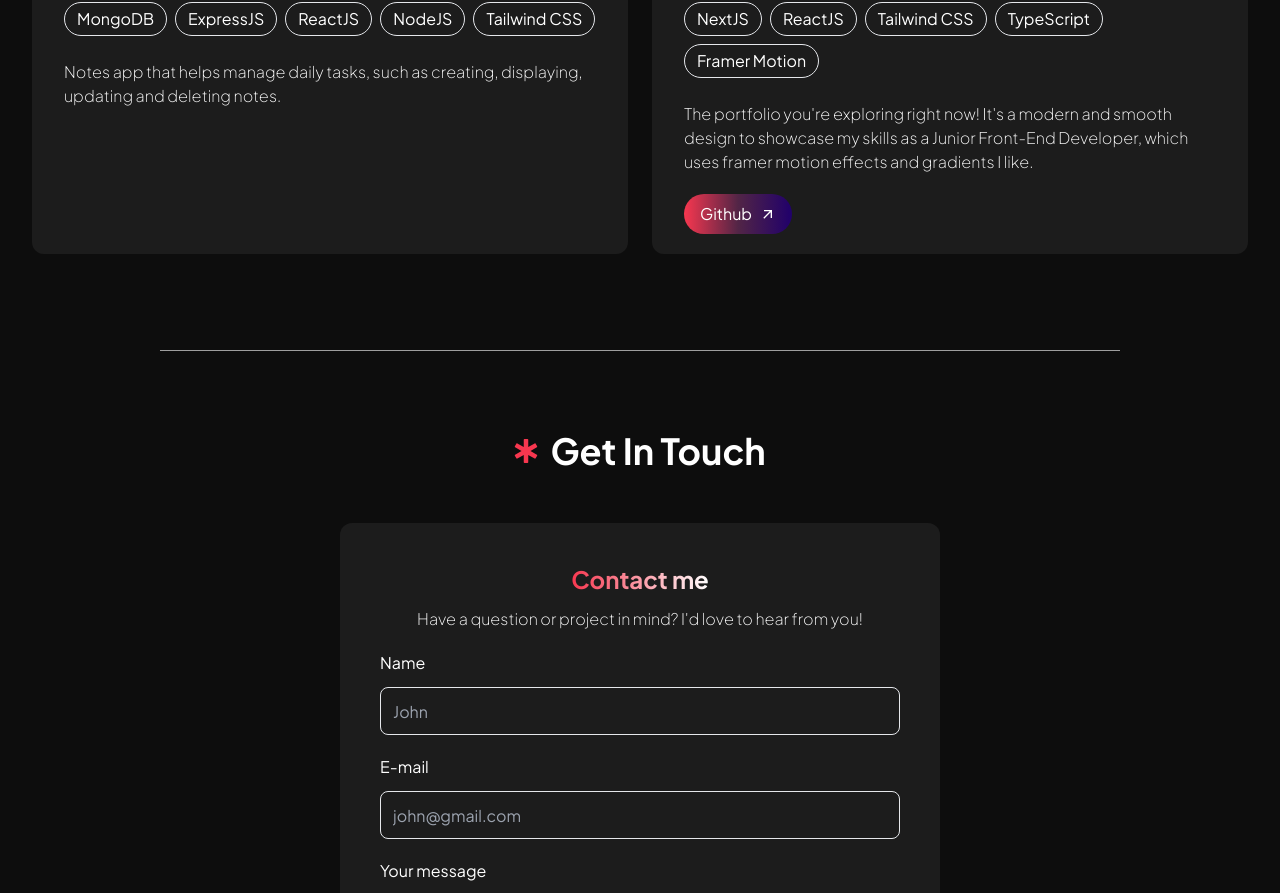
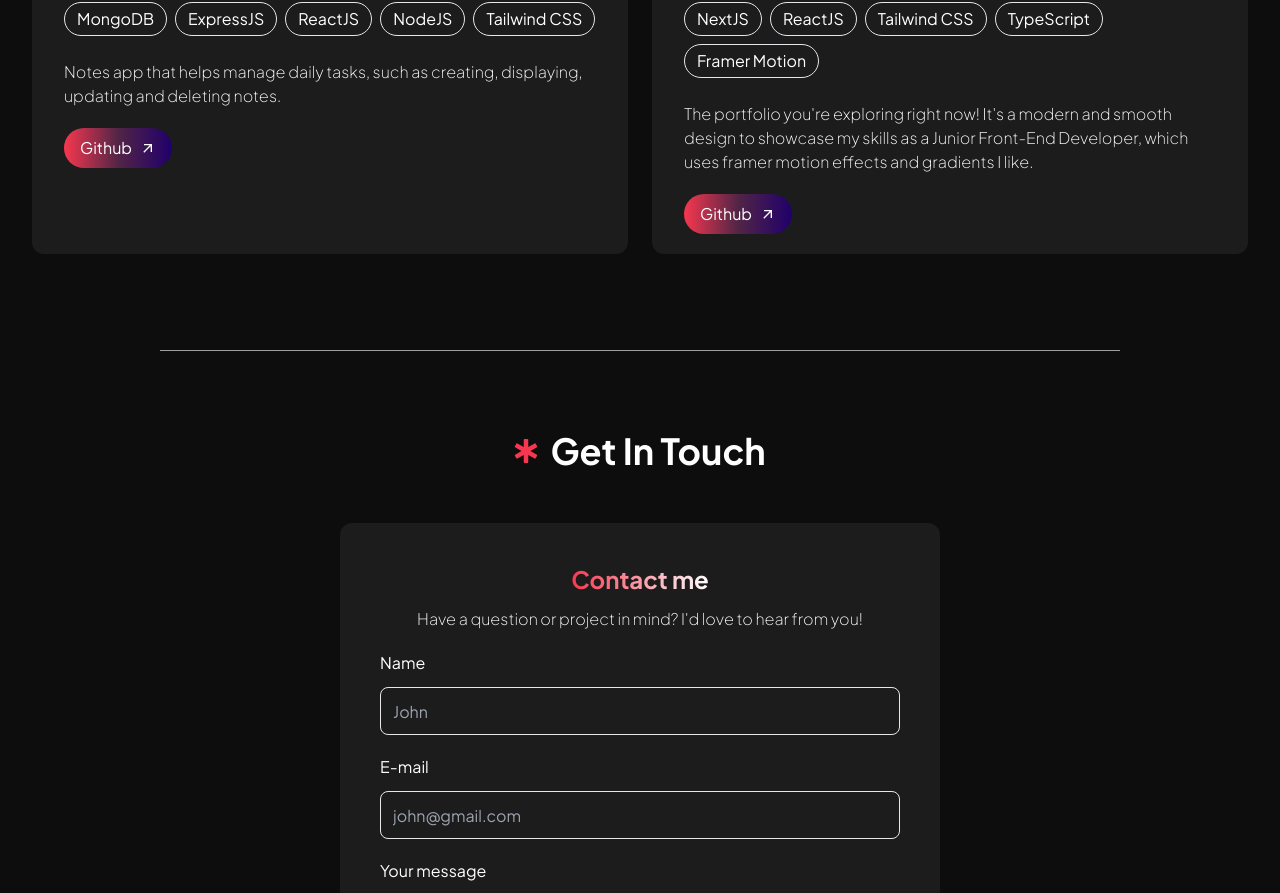
Before and after one commit to AdriQuiz/oficial-portfolio-2025, a Next.js app: page / in a window 1280 px wide. Shown: the part 4253-5146 px from the top of the page. Built offline with nearby package versions, Linux system fonts and the light colour scheme.

Commit message:
change: added repository for mote app

```diff
--- a/src/pages/Projects.tsx
+++ b/src/pages/Projects.tsx
@@ -33,6 +33,7 @@ const Projects = () => {
             tools={['MongoDB', 'ExpressJS', 'ReactJS', 'NodeJS', 'Tailwind CSS']}
             description='Notes app that helps manage daily tasks, such as creating, displaying, updating and deleting notes.'
             img={mock_note}
+            github='https://github.com/AdriQuiz/mote-app-notes'
           />
           <Card
             title='Adriana&apos;s Portfolio'
```
